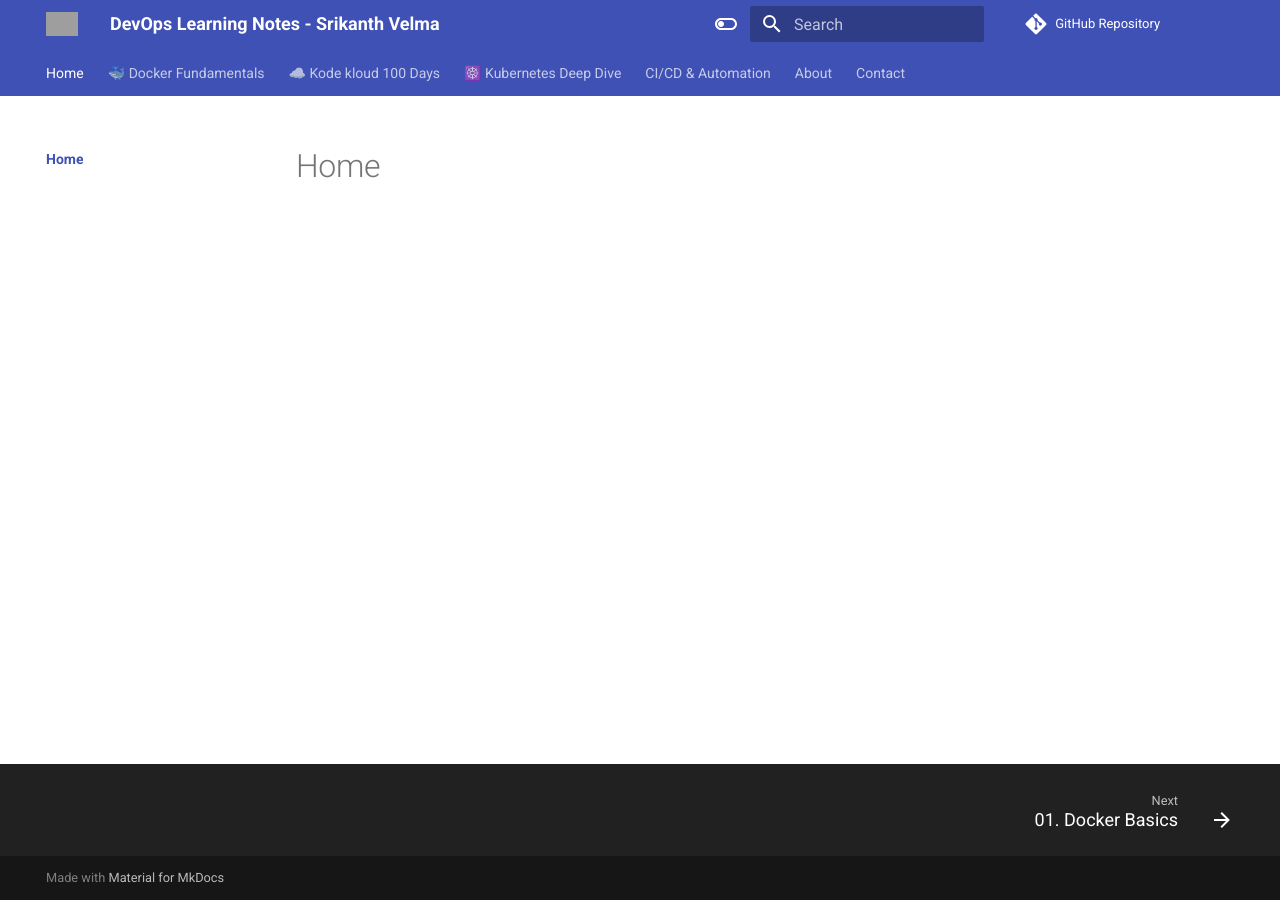
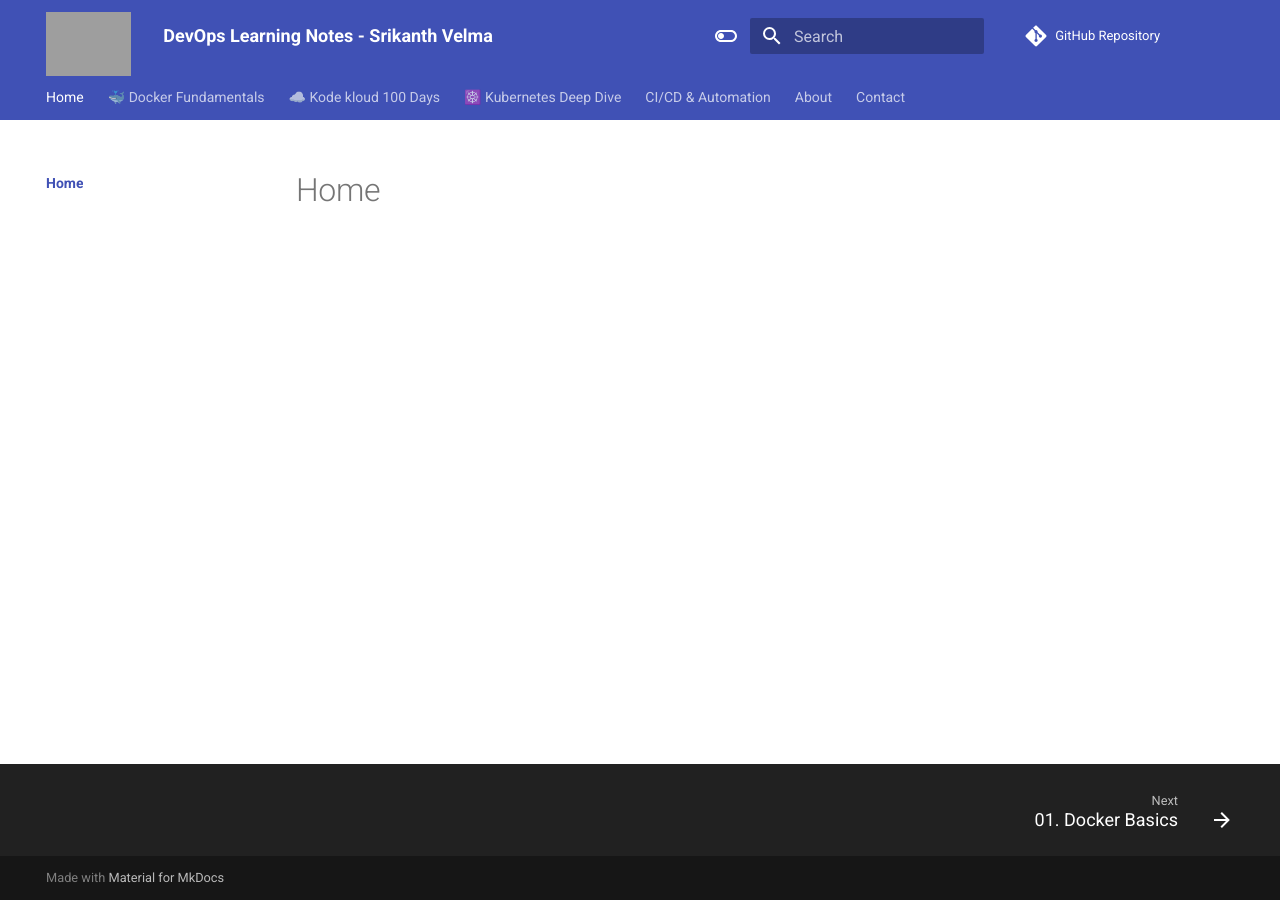
Before and after one commit to velmasrikanth/Devops-Learning, an MkDocs documentation site: the page built from docs/index.md, in a window 1280 px wide. Built offline with MkDocs 1.6.1 and Material for MkDocs 9.7.7, drawn with Linux system fonts in a browser that asks for light colours; comment, search, counter and statistics services are not loaded; grey boxes are pictures that could not be loaded.

Commit message:
logo added

```diff
--- /dev/null
+++ b/docs/css/extra.css
@@ -0,0 +1,34 @@
+/* Custom logo sizing for MkDocs Material theme */
+
+/* Desktop / default: larger logo */
+.md-header-nav__title img,
+.md-header__logo img,
+.md-logo img,
+.md-header .md-logo {
+  height: 64px !important; /* change this value to make it bigger/smaller */
+  width: auto !important;
+  max-height: 64px !important;
+}
+
+/* If your theme uses a different class, also target common variants */
+.site-logo img,
+.brand img {
+  height: 64px !important;
+  width: auto !important;
+}
+
+/* Mobile: reduce size so header doesn't overflow */
+@media (max-width: 767px) {
+  .md-header-nav__title img,
+  .md-header__logo img,
+  .md-logo img {
+    height: 40px !important;
+    max-height: 40px !important;
+  }
+}
+
+/* If the logo appears small because of padding/scale, ensure image isn't constrained */
+.md-header .md-logo img {
+  display: block;
+  object-fit: contain;
+}
--- a/docs/overrides/home.html
+++ b/docs/overrides/home.html
@@ -229,7 +229,6 @@
   }
 </style>
 {% endblock %}
-{% endblock %}
 {% block content %}
 <!-- Main site Entry button descriptions -->
 <section class="tx-container">
--- a/mkdocs.yaml
+++ b/mkdocs.yaml
@@ -43,6 +43,10 @@ theme:
     - search.highlight
     - search.share
     - header.autohide
+
+# Custom CSS to override theme defaults (logo sizing, etc.)
+extra_css:
+  - css/extra.css
 
 # Enable Extra Markdown Features (The "alloptions" for content)
 markdown_extensions:
```
